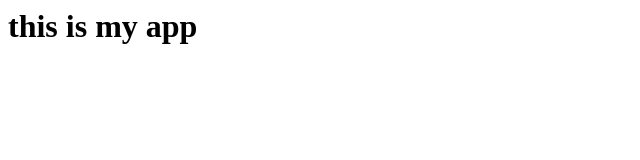
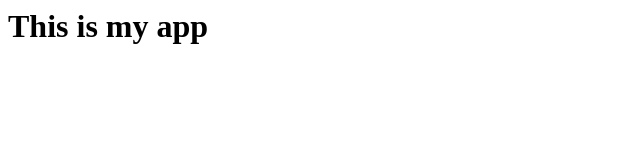
Before and after one commit to lamppath/myappsample, a plain HTML site: page index.html in a window 1280 px wide. Shown: the whole page, without its empty margins (0-640 px from the left). Drawn offline with Linux system fonts and the light colour scheme.

Commit message:
This is my first commit

```diff
--- a/app.js
+++ b/app.js
@@ -0,0 +1 @@
+consol.log('Hello');
--- a/index.html
+++ b/index.html
@@ -3,6 +3,6 @@
         <title> My app.</title>
     </head>
     <body>
-        <h1>this is my app</h1>
+        <h1>This is my app</h1>
     </body>
     </html>
```
Also changed, not shown: style.css (added).
